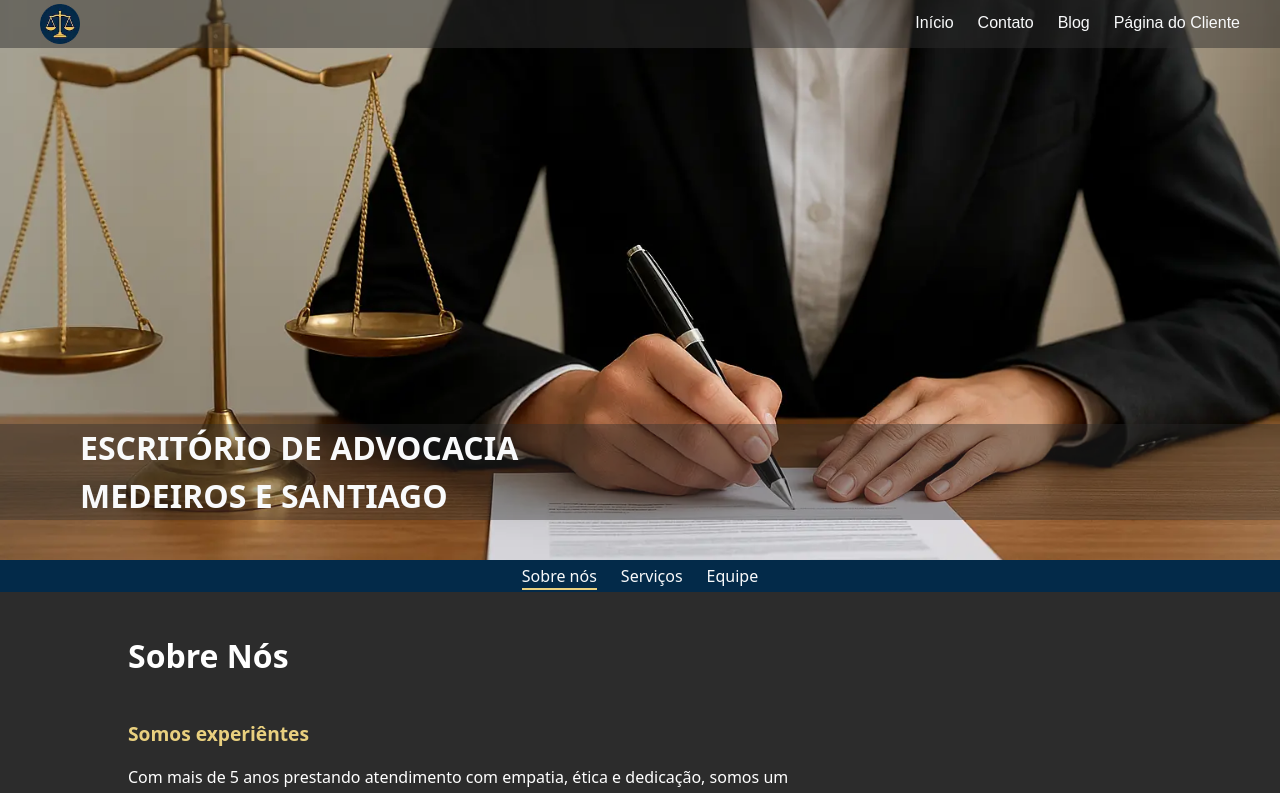
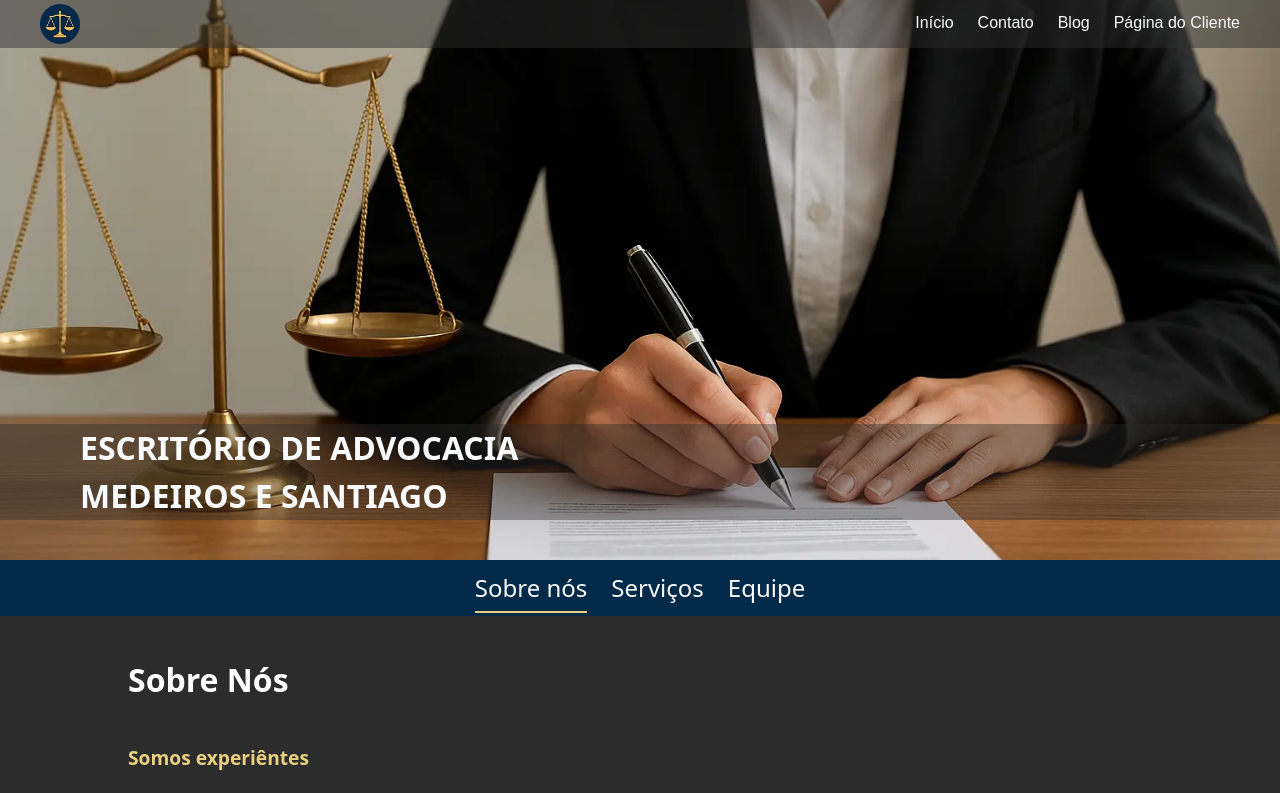
Before and after one commit to DavidSheltonSF/corporate-lawyer-website, a Next.js app: page / in a window 1280 px wide. Shown: the top 793 px of the page. Built offline with nearby package versions, Linux system fonts and the light colour scheme.

Commit message:
fix(components):  make the subnavbar height and the size of is items higher on large screens

```diff
--- a/app/components/SubNavbar.tsx
+++ b/app/components/SubNavbar.tsx
@@ -12,7 +12,7 @@ export function SubNavbar(props: Props) {
   const { itemsNames, selectedSection, setSelectedSection } = props;
 
   return (
-    <nav className="flex items-center justify-center w-full h-[56px] lg:h-[32px] bg-color-primary">
+    <nav className="flex items-center justify-center w-full h-[56px] bg-color-primary">
       <ul className="flex items-center justify-center gap-[24px] h-[90%]">
         {itemsNames
           ? itemsNames.map((itemName, index) => {
--- a/app/components/SubNavbarItem.tsx
+++ b/app/components/SubNavbarItem.tsx
@@ -33,7 +33,7 @@ export function SubNavbarItem(props: Props) {
       onMouseOver={handleMouseEnter}
       onMouseOut={handleMouseOut}
     >
-      <span className="text-color-white text-[1.5rem] lg:text-[1rem]">{name}</span>
+      <span className="text-color-white text-[1.5rem]">{name}</span>
       <span
         className={`absolute bottom-0 bg-color-secondary h-[2px] transition-all ${
           isOver || isSelected ? 'left-0 w-full' : 'right-0 w-0'
```
